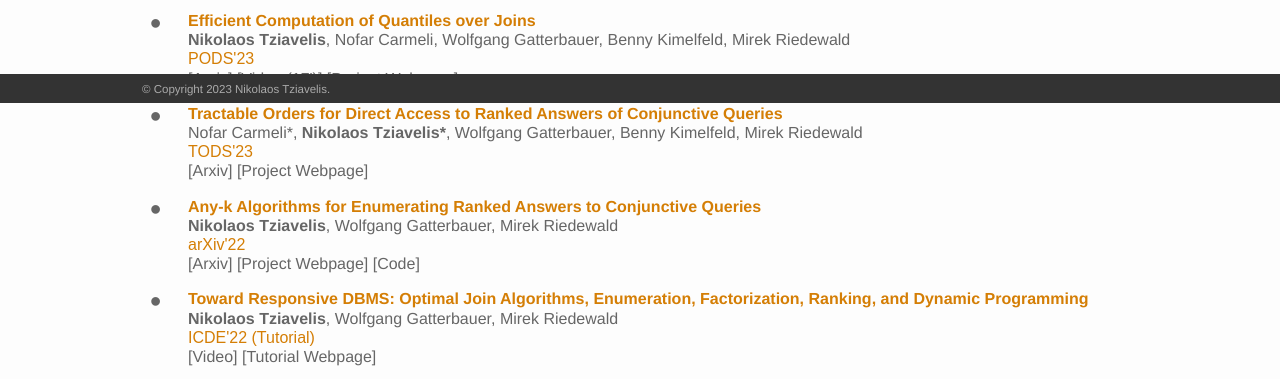
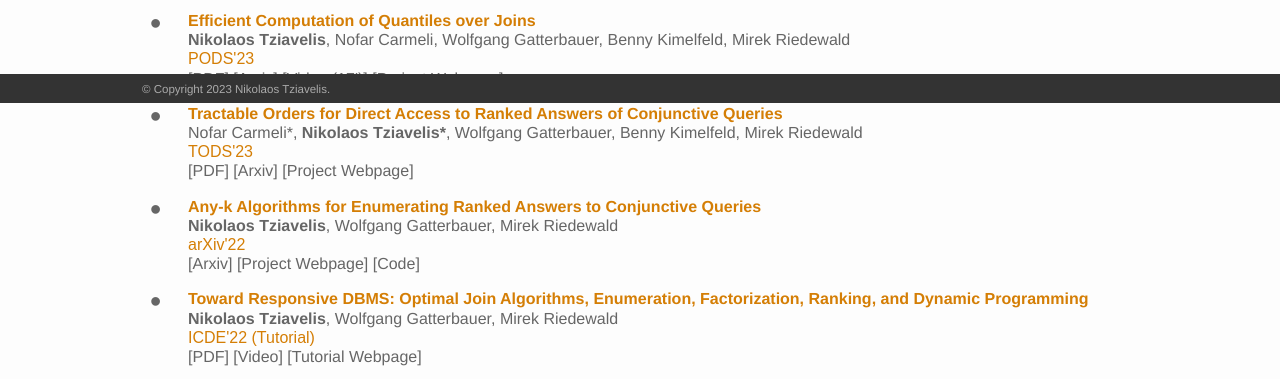
Before and after one commit to ntzia/ntzia.github.io, a plain HTML site: page index.html in a window 1280 px wide. Shown: the part 697-1076 px from the top of the page. Drawn offline with Linux system fonts and the light colour scheme; files whose address does not match are found by name.

Commit message:
Added pdfs

```diff
--- a/index.html
+++ b/index.html
@@ -178,6 +178,8 @@
           </div>
           <span class="links">
 
+			[<a href="download/Quantiles_2023.pdf" target="_blank">PDF</a>]
+
 			[<a href="https://arxiv.org/abs/2305.16525" target="_blank">Arxiv</a>]
 
 			[<a href="https://www.youtube.com/watch?v=Sb0DCRb89a8&list=PL_72ERGKF6DR4R0Cowx-LnnnqLXRf4ZjB&index=14">Video (17')</a>]
@@ -203,6 +205,8 @@
             TODS'23
           </div>
           <span class="links">
+			[<a href="download/Tractable_Orders_TODS_2023.pdf" target="_blank">PDF</a>]
+
             [<a href="https://arxiv.org/abs/2012.11965" target="_blank">Arxiv</a>]
 
             [<a href="https://northeastern-datalab.github.io/anyk/" target="_blank">Project Webpage</a>]
@@ -255,6 +259,8 @@
           </div>
 
           <span class="links">
+
+			[<a href="download/icde2022-Towards-Responsive-DBMS.pdf" target="_blank">PDF</a>]
 
             [<a href="https://www.youtube.com/watch?v=_pOavSraSdw&list=PL_72ERGKF6DTInW_P3a9zTYPSNLwbqOAx&ab_channel=DATALabNortheastern">Video</a>]
 
```
Also changed, not shown: 3 other files.
